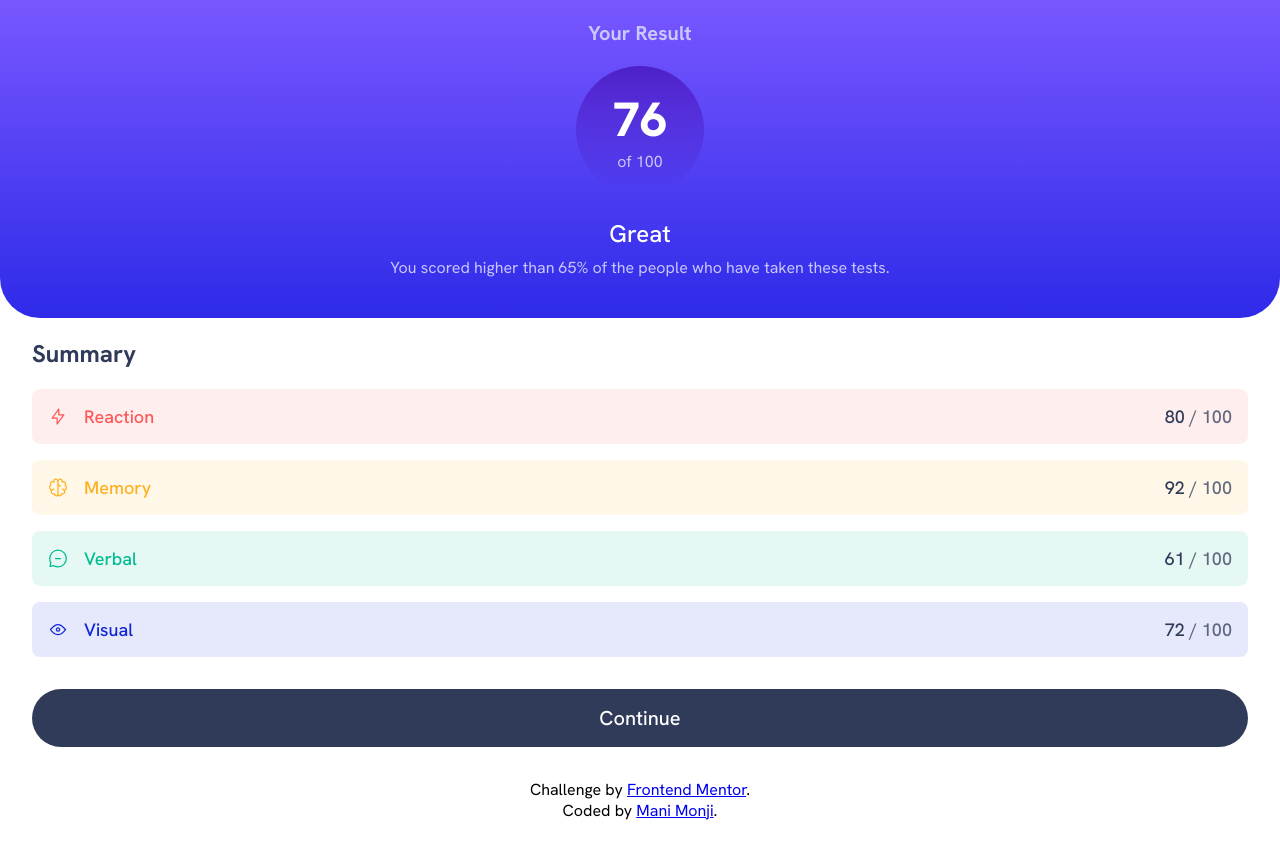
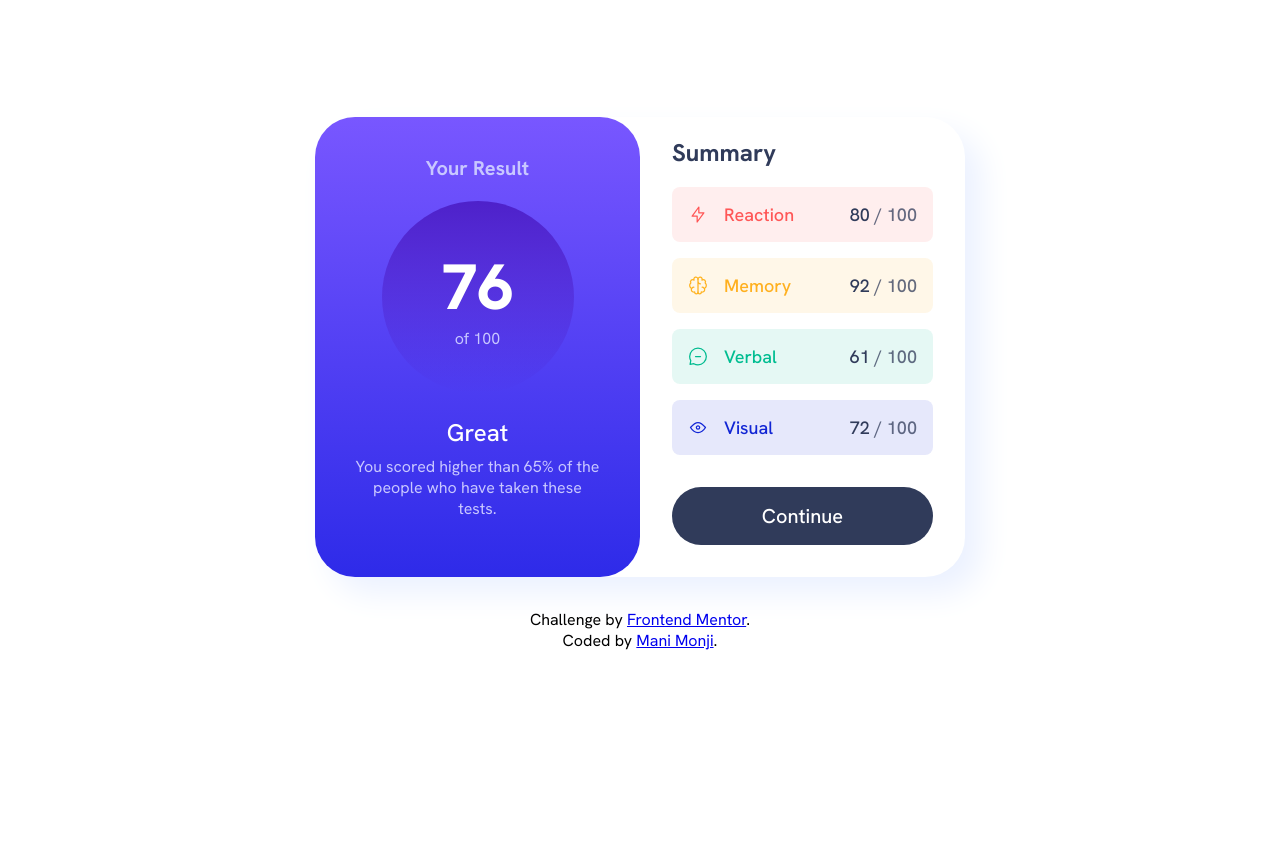
Before and after one commit to manimonji/test-results, a plain HTML site: page index.html in a window 1280 px wide. After the commit the page ends 800 px from the top, so only its background shows below. Drawn offline with Linux system fonts and the light colour scheme.

Commit message:
responsive

```diff
--- a/style.css
+++ b/style.css
@@ -1,13 +1,26 @@
 @import url('https://fonts.googleapis.com/css2?family=Hanken+Grotesk:wght@100..900&display=swap');
-body{
+
+body {
+    display: flex;
+    flex-direction: column;
+    justify-content: center;
+    align-items: center;
+
     padding: 0;
     margin: 0;
 
+
     font-family: "Hanken Grotesk";
-    #container{
+
+    #container {
         display: flex;
         flex-direction: column;
-        .result{
+
+        width: 100%;
+
+        container-type: inline-size;
+
+        .result {
             display: flex;
             flex-direction: column;
             justify-content: center;
@@ -21,14 +34,14 @@ body{
 
             text-align: center;
 
-            p:first-child{
+            p:first-child {
                 color: hsl(241, 100%, 89%);
 
                 font-weight: 700;
                 font-size: 20px;
             }
 
-            .score-circle{
+            .score-circle {
                 display: flex;
                 flex-direction: column;
                 justify-content: center;
@@ -45,7 +58,7 @@ body{
                     margin: 0;
                 }
 
-                .score{
+                .score {
                     color: white;
 
                     font-weight: 800;
@@ -66,23 +79,28 @@ body{
                 font-size: 24px;
             }
 
-            .explaination{
+            .explaination {
                 margin: .5rem 2.5rem 0 2.5rem;
 
                 color: hsl(241, 100%, 89%);
             }
         }
 
-        .summary{
+        .summary {
+            box-sizing: border-box;
+
             padding: 0 2rem;
-            h2{
+
+            h2 {
                 color: hsl(224, 30%, 27%);
             }
-            .skills{
+
+            .skills {
                 display: flex;
                 flex-direction: column;
                 gap: 1rem;
-                .skill{
+
+                .skill {
                     display: flex;
                     gap: 1rem;
 
@@ -93,32 +111,38 @@ body{
                     font-weight: 500;
                     font-size: 18px;
 
-                    div{
+                    div {
                         margin-inline-start: auto;
 
                         color: hsla(224, 30%, 27%, 0.75);
-                        .score{
+
+                        .score {
                             color: hsl(224, 30%, 27%);
                         }
                     }
                 }
+
                 .red {
                     color: hsl(0, 100%, 67%);
                     background-color: hsla(0, 100%, 67%, 0.1);
                 }
+
                 .yellow {
                     color: hsl(39, 100%, 56%);
                     background-color: hsla(39, 100%, 56%, 0.1);
                 }
+
                 .green {
                     color: hsl(166, 100%, 37%);
                     background-color: hsla(166, 100%, 37%, 0.1);
                 }
-                .blue{
+
+                .blue {
                     color: hsl(234, 85%, 45%);
                     background-color: hsla(234, 85%, 45%, 0.1);
                 }
             }
+
             >button {
                 color: #fff;
                 background-color: hsl(224, 30%, 27%);
@@ -135,11 +159,46 @@ body{
                 font-weight: 500;
                 font-size: 20px;
             }
+            >button:hover {
+                background-image: linear-gradient(180deg, hsl(252, 100%, 67%), hsl(241, 81%, 54%));
+            }
         }
     }
-    .attribution{
+
+    .attribution {
         margin: 2rem 0;
 
         text-align: center;
     }
 }
+
+@media screen and (width > 750px) {
+    body {
+        min-height: 100svh;
+        #container{
+            flex-direction: row;
+
+            width: 650px;
+
+            border-color: #fff;
+            border-radius: 2.5rem;
+
+            box-shadow: 1rem 1rem 2rem hsl(221, 100%, 96%);
+            >*{
+                width: 50%;
+            }
+            .result{
+                border-radius: 2.5rem;
+                .score-circle{
+                    width: 12rem;
+                    .score{
+                        font-size: 4rem;
+                    }
+                }
+            }
+            .summary{
+                padding: 0 2rem 2rem 2rem;
+            }
+        }
+    }
+}
```
